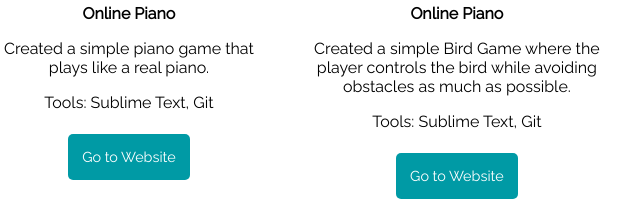
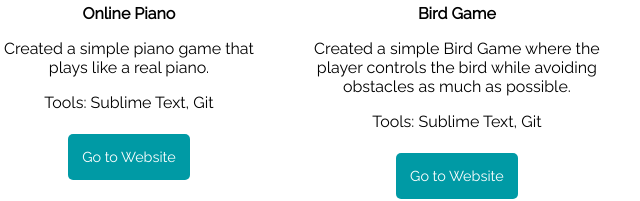
Before and after one commit to arismatanguihan/webdevportfolio, a plain HTML site: page projects.html in a window 1280 px wide. Shown: the part 1219-1420 px from the top of the page, 511-1151 px from the left. Drawn offline with Linux system fonts and the light colour scheme.

Commit message:
updated projects

```diff
--- a/projects.html
+++ b/projects.html
@@ -124,7 +124,7 @@
                 <div class="column js">
                     <div class="content">
                         <img class="img-project" src="assets/images/cap4_1.png" alt="">
-                        <h4>Online Piano</h4>
+                        <h4>Bird Game</h4>
                         <p>Created a simple Bird Game where the player controls the bird while avoiding obstacles as much as possible.</p>
                         <p class="tools-txt">Tools: Sublime Text, Git</p>
                         <a href="https://arismatanguihan.github.io/jsgame/" target="_blank"><button type="button" class="project-btn">Go to Website</button></a>
```
